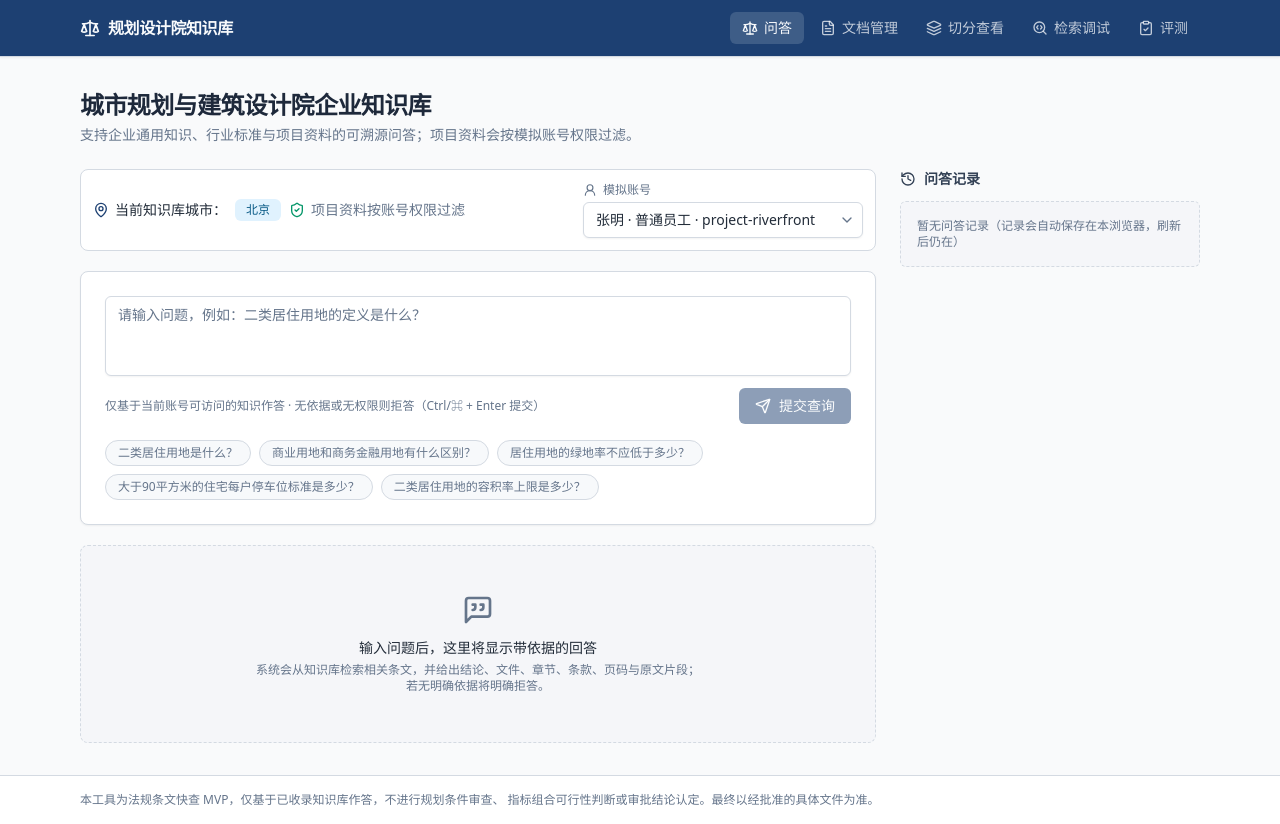
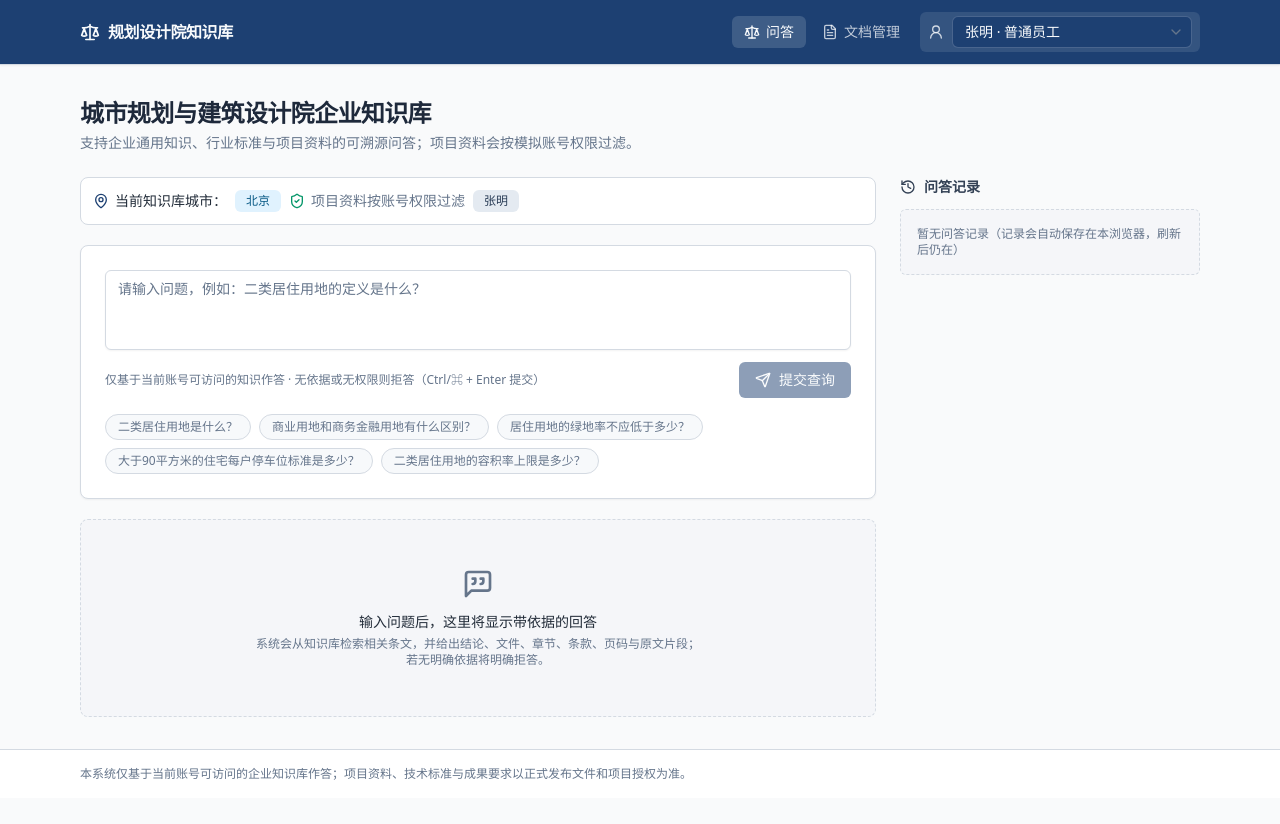
Before and after one commit to SherlockMF/planning-qa, a Next.js app: page / in a window 1280 px wide. After the commit the page ends 800 px from the top, so only its background shows below. Built offline with nearby package versions, Linux system fonts and the light colour scheme.

Commit message:
Refine enterprise knowledge UI roles and documents

```diff
--- a/app/chunks/page.tsx
+++ b/app/chunks/page.tsx
@@ -1,4 +1,5 @@
 import { ChunkViewer } from "@/components/ChunkViewer";
+import { DeveloperOnly } from "@/components/DeveloperOnly";
 
 export default function ChunksPage() {
   return (
@@ -12,7 +13,9 @@ export default function ChunksPage() {
           用于核对分块质量与检索可解释性。
         </p>
       </div>
-      <ChunkViewer />
+      <DeveloperOnly>
+        <ChunkViewer />
+      </DeveloperOnly>
     </div>
   );
 }
--- a/app/debug/page.tsx
+++ b/app/debug/page.tsx
@@ -1,4 +1,5 @@
 import { RetrievalDebugPanel } from "@/components/RetrievalDebugPanel";
+import { DeveloperOnly } from "@/components/DeveloperOnly";
 
 export default function DebugPage() {
   return (
@@ -11,7 +12,9 @@ export default function DebugPage() {
           查看关键词检索、向量检索及合并重排序后的 Top5 片段与各项得分，用于测试 RAG 效果。
         </p>
       </div>
-      <RetrievalDebugPanel />
+      <DeveloperOnly>
+        <RetrievalDebugPanel />
+      </DeveloperOnly>
     </div>
   );
 }
--- a/app/evaluation/page.tsx
+++ b/app/evaluation/page.tsx
@@ -1,4 +1,5 @@
 import { EvaluationManager } from "@/components/EvaluationManager";
+import { DeveloperOnly } from "@/components/DeveloperOnly";
 
 export default function EvaluationPage() {
   return (
@@ -12,7 +13,9 @@ export default function EvaluationPage() {
           所有统计来自当前题库的真实记录，不预设指标。
         </p>
       </div>
-      <EvaluationManager />
+      <DeveloperOnly>
+        <EvaluationManager />
+      </DeveloperOnly>
     </div>
   );
 }
--- a/app/layout.tsx
+++ b/app/layout.tsx
@@ -1,11 +1,12 @@
 import type { Metadata } from "next";
 import "./globals.css";
 import { SiteNav } from "@/components/SiteNav";
+import { KnowledgeUserProvider } from "@/components/KnowledgeUserProvider";
 
 export const metadata: Metadata = {
-  title: "智能问答助手",
+  title: "规划设计院企业知识库",
   description:
-    "基于知识库的问答工具：仅基于知识库回答，有明确依据才回答，无依据则拒答。",
+    "面向城市规划与建筑设计院的企业知识库：支持通用知识、行业标准与项目资料权限问答。",
 };
 
 export default function RootLayout({
@@ -16,16 +17,17 @@ export default function RootLayout({
   return (
     <html lang="zh-CN">
       <body className="min-h-screen bg-background antialiased">
+        <KnowledgeUserProvider>
           <SiteNav />
           <main className="mx-auto w-full max-w-6xl px-4 py-6 md:py-8">
             {children}
           </main>
           <footer className="border-t bg-card">
             <div className="mx-auto max-w-6xl px-4 py-4 text-xs text-muted-foreground">
-            本工具为法规条文快查 MVP，仅基于已收录知识库作答，不进行规划条件审查、
-            指标组合可行性判断或审批结论认定。最终以经批准的具体文件为准。
+              本系统仅基于当前账号可访问的企业知识库作答；项目资料、技术标准与成果要求以正式发布文件和项目授权为准。
             </div>
           </footer>
+        </KnowledgeUserProvider>
       </body>
     </html>
   );
--- a/components/ChatPanel.tsx
+++ b/components/ChatPanel.tsx
@@ -6,10 +6,9 @@ import { Button } from "@/components/ui/button";
 import { Textarea } from "@/components/ui/textarea";
 import { Card, CardContent } from "@/components/ui/card";
 import { Badge } from "@/components/ui/badge";
-import { Select } from "@/components/ui/select";
 import { AnswerCard } from "@/components/AnswerCard";
 import { EmptyState } from "@/components/EmptyState";
-import { KNOWLEDGE_ROLES, KNOWLEDGE_USERS } from "@/lib/knowledge/permissions";
+import { useKnowledgeUser } from "@/components/KnowledgeUserProvider";
 import {
   Send,
   Loader2,
@@ -17,7 +16,6 @@ import {
   History,
   MessageSquareQuote,
   Trash2,
-  UserRound,
   ShieldCheck,
   ThumbsUp,
   ThumbsDown,
@@ -68,7 +66,6 @@ function saveHistory(records: ChatRecord[]) {
 
 export function ChatPanel() {
   const [question, setQuestion] = useState("");
-  const [userId, setUserId] = useState(KNOWLEDGE_USERS[0].id);
   const [loading, setLoading] = useState(false);
   const [response, setResponse] = useState<ChatResponse | null>(null);
   const [error, setError] = useState<string | null>(null);
@@ -77,6 +74,7 @@ export function ChatPanel() {
   const [selected, setSelected] = useState<Set<string>>(new Set());
   const [loaded, setLoaded] = useState(false);
   const [feedbackByTarget, setFeedbackByTarget] = useState<Record<string, string>>({});
+  const { currentUser } = useKnowledgeUser();
 
   // 首次挂载：从 localStorage 恢复记录
   useEffect(() => {
@@ -98,7 +96,7 @@ export function ChatPanel() {
       const res = await fetch("/api/chat", {
         method: "POST",
         headers: { "Content-Type": "application/json" },
-        body: JSON.stringify({ question: trimmed, city: CITY, userId }),
+        body: JSON.stringify({ question: trimmed, city: CITY, userId: currentUser.id }),
       });
       if (!res.ok) throw new Error(`请求失败：${res.status}`);
       const data = (await res.json()) as ChatResponse;
@@ -106,7 +104,7 @@ export function ChatPanel() {
       const record: ChatRecord = {
         id: `qa-${Date.now()}-${Math.random().toString(36).slice(2, 6)}`,
         question: trimmed,
-        userId,
+        userId: currentUser.id,
         userLabel: currentUserLabel,
         response: data,
         at: new Date().toISOString(),
@@ -156,10 +154,7 @@ export function ChatPanel() {
   }
 
   const allSelected = history.length > 0 && selected.size === history.length;
-  const currentUser =
-    KNOWLEDGE_USERS.find((u) => u.id === userId) ?? KNOWLEDGE_USERS[0];
-  const currentRole = KNOWLEDGE_ROLES[currentUser.role];
-  const currentUserLabel = `${currentUser.name} · ${currentRole.label}`;
+  const currentUserLabel = `${currentUser.name} · ${currentUser.department}`;
 
   async function submitFeedback(type: "helpful" | "not_helpful" | "need_human") {
     const targetId = response?.feedbackTargetId;
@@ -167,7 +162,7 @@ export function ChatPanel() {
     await fetch("/api/feedback", {
       method: "POST",
       headers: { "Content-Type": "application/json" },
-      body: JSON.stringify({ targetId, type, userId }),
+      body: JSON.stringify({ targetId, type, userId: currentUser.id }),
     });
     setFeedbackByTarget((prev) => ({ ...prev, [targetId]: type }));
   }
@@ -175,7 +170,7 @@ export function ChatPanel() {
   return (
     <div className="grid gap-6 lg:grid-cols-[1fr_300px]">
       <div className="space-y-5">
-        <div className="grid gap-3 rounded-lg border bg-card p-3 md:grid-cols-[1fr_280px] md:items-center">
+        <div className="rounded-lg border bg-card p-3">
           <div className="flex flex-wrap items-center gap-2 text-sm text-muted-foreground">
             <span className="flex items-center gap-1.5 font-medium text-foreground">
               <MapPin className="h-4 w-4 text-primary" />
@@ -186,22 +181,7 @@ export function ChatPanel() {
               <ShieldCheck className="h-4 w-4 text-emerald-600" />
               项目资料按账号权限过滤
             </span>
-          </div>
-          <div className="space-y-1">
-            <label className="flex items-center gap-1.5 text-xs font-medium text-muted-foreground">
-              <UserRound className="h-3.5 w-3.5" />
-              模拟账号
-            </label>
-            <Select value={userId} onChange={(e) => setUserId(e.target.value)}>
-              {KNOWLEDGE_USERS.map((u) => (
-                <option key={u.id} value={u.id}>
-                  {u.name} · {KNOWLEDGE_ROLES[u.role].label}
-                  {u.projectIds.length || u.ownedProjectIds.length
-                    ? ` · ${[...u.projectIds, ...u.ownedProjectIds].join("/")}`
-                    : ""}
-                </option>
-              ))}
-            </Select>
+            <Badge variant="secondary">{currentUser.name}</Badge>
           </div>
         </div>
 
--- /dev/null
+++ b/components/DeveloperOnly.tsx
@@ -0,0 +1,34 @@
+"use client";
+
+import type { ReactNode } from "react";
+import { ShieldAlert } from "lucide-react";
+import { Card, CardContent } from "@/components/ui/card";
+import { Badge } from "@/components/ui/badge";
+import { useKnowledgeUser } from "@/components/KnowledgeUserProvider";
+
+export function DeveloperOnly({ children }: { children: ReactNode }) {
+  const { canUseDeveloperTools, currentUser } = useKnowledgeUser();
+
+  if (canUseDeveloperTools) return <>{children}</>;
+
+  return (
+    <Card className="border-dashed">
+      <CardContent className="flex flex-col gap-3 py-10 text-center">
+        <div className="mx-auto flex h-11 w-11 items-center justify-center rounded-full bg-amber-50 text-amber-700">
+          <ShieldAlert className="h-5 w-5" />
+        </div>
+        <div>
+          <h2 className="text-base font-semibold text-slate-800">
+            仅开发人员可见
+          </h2>
+          <p className="mt-1 text-sm text-muted-foreground">
+            当前账号为 {currentUser.name}，此页面包含检索、切片或评测调试信息。
+          </p>
+        </div>
+        <div>
+          <Badge variant="warning">请在顶部切换为开发人员账号</Badge>
+        </div>
+      </CardContent>
+    </Card>
+  );
+}
--- /dev/null
+++ b/components/KnowledgeUserProvider.tsx
@@ -0,0 +1,79 @@
+"use client";
+
+import {
+  createContext,
+  useContext,
+  useEffect,
+  useMemo,
+  useState,
+  type ReactNode,
+} from "react";
+import type { KnowledgeUser } from "@/lib/types";
+import {
+  getKnowledgeUser,
+  KNOWLEDGE_USERS,
+} from "@/lib/knowledge/permissions";
+import { canUseDeveloperTools } from "@/lib/knowledge/navigation";
+
+const STORAGE_KEY = "qa-current-user-v1";
+
+interface KnowledgeUserContextValue {
+  currentUser: KnowledgeUser;
+  setCurrentUserId: (userId: string) => void;
+  isDeveloper: boolean;
+  canUseDeveloperTools: boolean;
+}
+
+const KnowledgeUserContext = createContext<KnowledgeUserContextValue | null>(
+  null
+);
+
+export function KnowledgeUserProvider({ children }: { children: ReactNode }) {
+  const [currentUserId, setCurrentUserIdState] = useState(KNOWLEDGE_USERS[0].id);
+
+  useEffect(() => {
+    try {
+      const stored = localStorage.getItem(STORAGE_KEY);
+      if (stored && getKnowledgeUser(stored)) setCurrentUserIdState(stored);
+    } catch {
+      // localStorage 不可用时保持默认账号。
+    }
+  }, []);
+
+  function setCurrentUserId(userId: string) {
+    const next = getKnowledgeUser(userId);
+    if (!next) return;
+    setCurrentUserIdState(next.id);
+    try {
+      localStorage.setItem(STORAGE_KEY, next.id);
+    } catch {
+      // 忽略本地存储失败，不影响问答链路。
+    }
+  }
+
+  const currentUser = getKnowledgeUser(currentUserId) ?? KNOWLEDGE_USERS[0];
+  const developerTools = canUseDeveloperTools(currentUser);
+  const value = useMemo(
+    () => ({
+      currentUser,
+      setCurrentUserId,
+      isDeveloper: currentUser.role === "developer",
+      canUseDeveloperTools: developerTools,
+    }),
+    [currentUser, developerTools]
+  );
+
+  return (
+    <KnowledgeUserContext.Provider value={value}>
+      {children}
+    </KnowledgeUserContext.Provider>
+  );
+}
+
+export function useKnowledgeUser() {
+  const ctx = useContext(KnowledgeUserContext);
+  if (!ctx) {
+    throw new Error("useKnowledgeUser must be used within KnowledgeUserProvider");
+  }
+  return ctx;
+}
--- a/components/SiteNav.tsx
+++ b/components/SiteNav.tsx
@@ -3,41 +3,52 @@
 import Link from "next/link";
 import { usePathname } from "next/navigation";
 import { cn } from "@/lib/utils";
+import { Select } from "@/components/ui/select";
+import { useKnowledgeUser } from "@/components/KnowledgeUserProvider";
+import {
+  KNOWLEDGE_ROLES,
+  KNOWLEDGE_USERS,
+} from "@/lib/knowledge/permissions";
+import { visibleNavItemsForUser } from "@/lib/knowledge/navigation";
 import {
   Scale,
   FileText,
   SearchCode,
   ClipboardCheck,
   Layers,
+  UserRound,
 } from "lucide-react";
 
-const NAV = [
-  { href: "/", label: "问答", icon: Scale },
-  { href: "/documents", label: "文档管理", icon: FileText },
-  { href: "/chunks", label: "切分查看", icon: Layers },
-  { href: "/debug", label: "检索调试", icon: SearchCode },
-  { href: "/evaluation", label: "评测", icon: ClipboardCheck },
-];
+const ICONS: Record<string, typeof Scale> = {
+  "/": Scale,
+  "/documents": FileText,
+  "/chunks": Layers,
+  "/debug": SearchCode,
+  "/evaluation": ClipboardCheck,
+};
 
 export function SiteNav() {
   const pathname = usePathname();
+  const { currentUser, setCurrentUserId } = useKnowledgeUser();
+  const navItems = visibleNavItemsForUser(currentUser);
 
   return (
     <header className="sticky top-0 z-40 border-b bg-primary text-primary-foreground shadow-sm">
-      <div className="mx-auto flex max-w-6xl items-center justify-between px-4 py-3">
+      <div className="mx-auto flex max-w-6xl flex-col gap-3 px-4 py-3 lg:flex-row lg:items-center lg:justify-between">
         <Link href="/" className="flex items-center gap-2">
           <Scale className="h-5 w-5" />
           <span className="text-sm font-semibold tracking-tight md:text-base">
             规划设计院知识库
           </span>
         </Link>
-        <nav className="flex items-center gap-1">
-          {NAV.map((item) => {
+        <div className="flex flex-col gap-2 md:flex-row md:items-center">
+          <nav className="flex flex-wrap items-center gap-1">
+          {navItems.map((item) => {
             const active =
               item.href === "/"
                 ? pathname === "/"
                 : pathname.startsWith(item.href);
-            const Icon = item.icon;
+            const Icon = ICONS[item.href] ?? FileText;
             return (
               <Link
                 key={item.href}
@@ -54,7 +65,22 @@ export function SiteNav() {
               </Link>
             );
           })}
-        </nav>
+          </nav>
+          <div className="flex items-center gap-2 rounded-md bg-primary-foreground/10 px-2 py-1">
+            <UserRound className="h-4 w-4 text-primary-foreground/80" />
+            <Select
+              value={currentUser.id}
+              onChange={(e) => setCurrentUserId(e.target.value)}
+              className="h-8 w-[240px] border-primary-foreground/20 bg-primary text-primary-foreground shadow-none"
+            >
+              {KNOWLEDGE_USERS.map((u) => (
+                <option key={u.id} value={u.id}>
+                  {u.name} · {KNOWLEDGE_ROLES[u.role].label}
+                </option>
+              ))}
+            </Select>
+          </div>
+        </div>
       </div>
     </header>
   );
--- /dev/null
+++ b/lib/knowledge/navigation.ts
@@ -0,0 +1,27 @@
+import type { KnowledgeUser } from "@/lib/types";
+
+export interface KnowledgeNavItem {
+  href: string;
+  label: string;
+  kind: "primary" | "developer";
+}
+
+export const KNOWLEDGE_NAV_ITEMS: KnowledgeNavItem[] = [
+  { href: "/", label: "问答", kind: "primary" },
+  { href: "/documents", label: "文档管理", kind: "primary" },
+  { href: "/chunks", label: "切分查看", kind: "developer" },
+  { href: "/debug", label: "检索调试", kind: "developer" },
+  { href: "/evaluation", label: "评测", kind: "developer" },
+];
+
+export function canUseDeveloperTools(user: KnowledgeUser): boolean {
+  return user.role === "developer";
+}
+
+export function visibleNavItemsForUser(
+  user: KnowledgeUser
+): KnowledgeNavItem[] {
+  return KNOWLEDGE_NAV_ITEMS.filter(
+    (item) => item.kind === "primary" || canUseDeveloperTools(user)
+  );
+}
--- a/lib/knowledge/permissions.ts
+++ b/lib/knowledge/permissions.ts
@@ -21,6 +21,11 @@ export const KNOWLEDGE_ROLES: Record<KnowledgeRoleId, KnowledgeRole> = {
   admin: {
     id: "admin",
     label: "管理员",
+    maxPermissionLevel: 3,
+  },
+  developer: {
+    id: "developer",
+    label: "开发人员",
     maxPermissionLevel: 3,
   },
 };
@@ -66,6 +71,14 @@ export const KNOWLEDGE_USERS: KnowledgeUser[] = [
     projectIds: [],
     ownedProjectIds: [],
   },
+  {
+    id: "user-developer",
+    name: "赵工",
+    role: "developer",
+    department: "数字化研发组",
+    projectIds: [],
+    ownedProjectIds: [],
+  },
 ];
 
 export function getKnowledgeUser(userId?: string): KnowledgeUser | undefined {
@@ -89,7 +102,7 @@ export function canAccessDocument(user: KnowledgeUser, doc: Document): boolean {
   if (!role) return false;
 
   const level: PermissionLevel = doc.permissionLevel ?? 1;
-  if (role.id === "admin") return true;
+  if (role.id === "admin" || role.id === "developer") return true;
   if (level <= 1 && !doc.projectId) return true;
 
   const projectId = doc.projectId;
--- a/lib/types.ts
+++ b/lib/types.ts
@@ -29,7 +29,11 @@ export type KnowledgeCategory =
 /** 轻量权限等级：L1 公开，L2 项目/主管，L3 管理员。 */
 export type PermissionLevel = 1 | 2 | 3;
 
-export type KnowledgeRoleId = "employee" | "project_manager" | "admin";
+export type KnowledgeRoleId =
+  | "employee"
+  | "project_manager"
+  | "admin"
+  | "developer";
 
 export interface KnowledgeRole {
   id: KnowledgeRoleId;
```
Also changed, not shown: components/DocumentTable.tsx (+84 -85 lines), 2 other files (tests, documents, lock files or other folders). Lines whose indentation alone changed are shown as unchanged.
